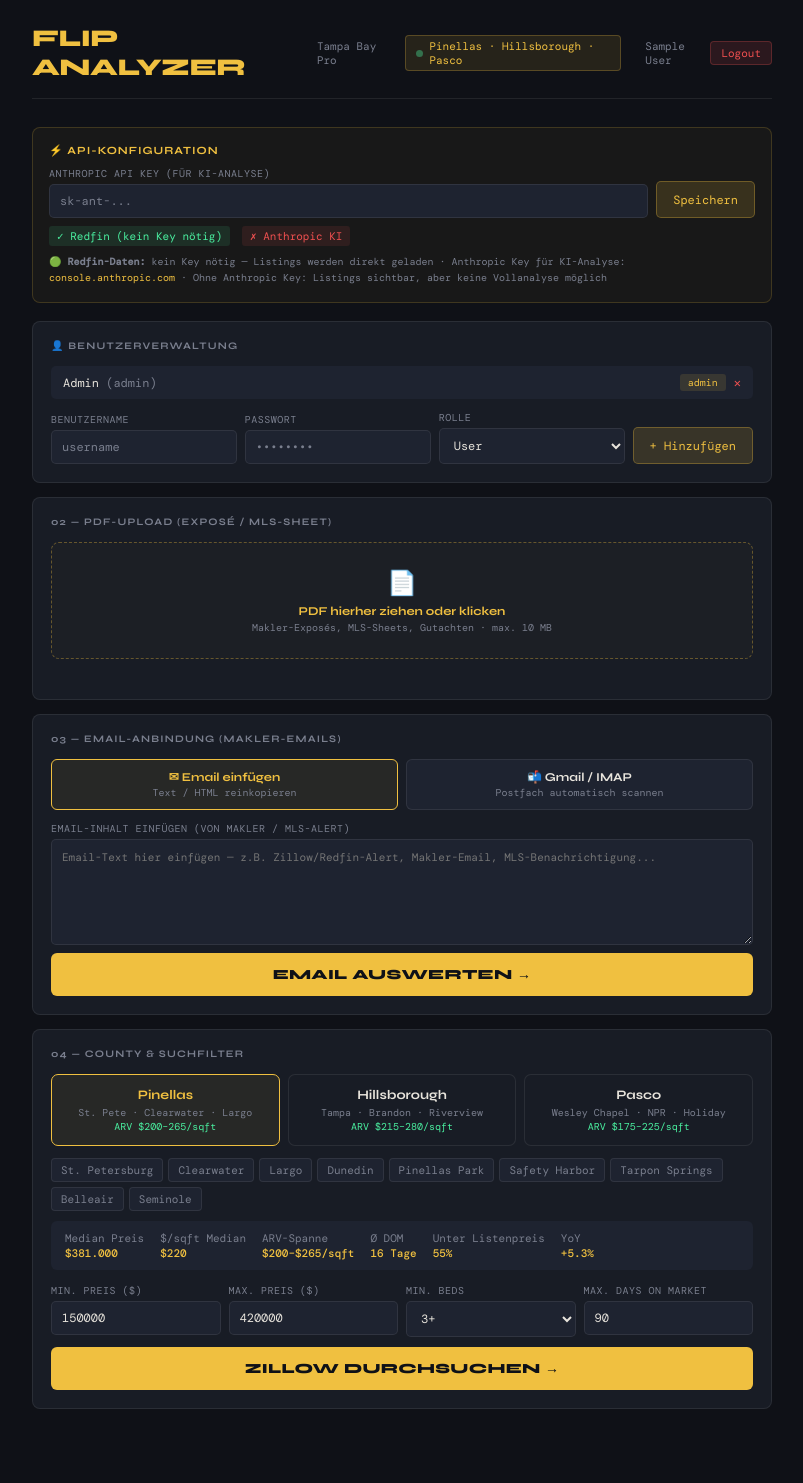
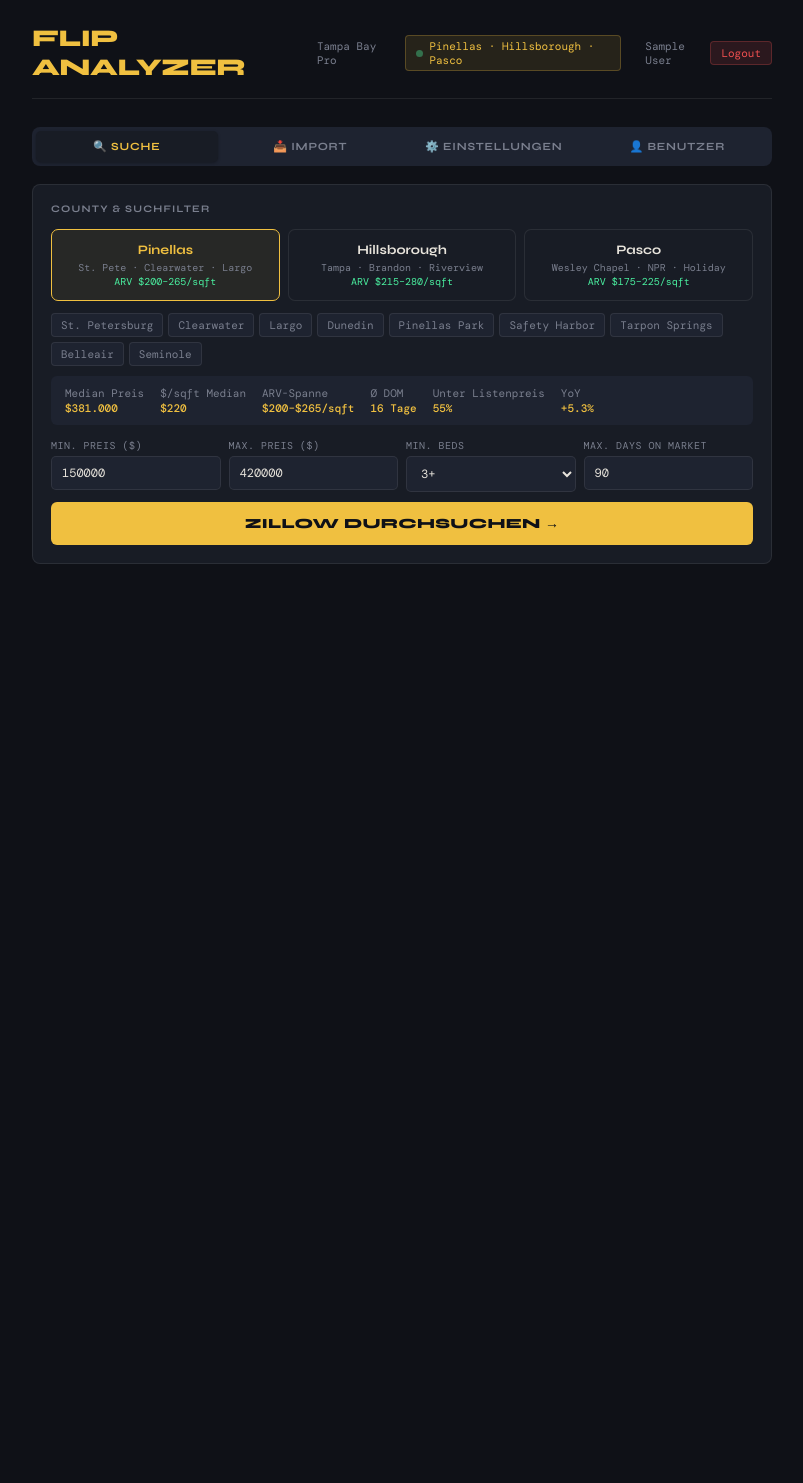
Before and after one commit to svenhallbauer-star/flip-analyzer, a Flask app: page / in a window 1280 px wide. Shown: the whole page, without its empty margins (238-1041 px from the left). After the commit the page ends 564 px from the top, so only its background shows below. Run offline with Flask 3, Linux system fonts and the light colour scheme; the visitor is signed in with stand-in values (Sample User, id 1).

Commit message:
Add files via upload

```diff
--- a/templates/index.html
+++ b/templates/index.html
@@ -172,6 +172,21 @@
 .email-listing-item{background:var(--surface);border:1px solid var(--border);border-radius:5px;padding:10px;margin-bottom:6px;cursor:pointer;transition:all .2s}
 .email-listing-item:hover{border-color:rgba(240,192,64,.4)}
 .email-listing-item .lc-addr{font-size:12px}
+/* Navigation Tabs */
+.nav-tabs{display:flex;gap:2px;background:var(--surface2);border-radius:8px;padding:4px;margin-bottom:18px}
+.nav-tab{flex:1;display:flex;align-items:center;justify-content:center;gap:6px;padding:9px 12px;border-radius:5px;cursor:pointer;font-family:var(--font-head);font-size:11px;font-weight:700;color:var(--muted);text-transform:uppercase;letter-spacing:.8px;transition:all .2s;border:none;background:transparent}
+.nav-tab:hover{color:var(--text)}
+.nav-tab.active{background:var(--surface);color:var(--accent);box-shadow:0 1px 3px rgba(0,0,0,.3)}
+.nav-tab-icon{font-size:14px}
+.tab-panel{display:none}
+.tab-panel.active{display:block}
+/* Navigation Tabs */
+.nav-tabs{display:flex;gap:2px;background:var(--surface2);border-radius:8px;padding:4px;margin-bottom:18px}
+.nav-tab{flex:1;display:flex;align-items:center;justify-content:center;gap:6px;padding:9px 12px;border-radius:5px;cursor:pointer;font-family:var(--font-head);font-size:11px;font-weight:700;color:var(--muted);text-transform:uppercase;letter-spacing:.8px;transition:all .2s;border:none;background:transparent}
+.nav-tab:hover{color:var(--text)}
+.nav-tab.active{background:var(--surface);color:var(--accent);box-shadow:0 1px 3px rgba(0,0,0,.3)}
+.tab-panel{display:none}
+.tab-panel.active{display:block}
 /* Submarket pills */
 .sm-row{display:flex;flex-wrap:wrap;gap:5px;margin-bottom:10px}
 .sm-pill{background:var(--surface2);border:1px solid var(--border);border-radius:4px;padding:4px 9px;font-size:11px;color:var(--muted);cursor:pointer;transition:all .15s}
@@ -193,127 +208,19 @@
     </div>
   </div>
 
-  <!-- API CONFIG -->
-  <div class="config-panel">
-    <div class="config-title">⚡ API-Konfiguration</div>
-    <div class="config-grid" style="grid-template-columns:1fr auto">
-      <div class="config-field">
-        <label>Anthropic API Key (für KI-Analyse)</label>
-        <input type="password" id="anthropic-key" placeholder="sk-ant-..." autocomplete="off">
-      </div>
-      <button class="btn-save" onclick="saveConfig()">Speichern</button>
-    </div>
-    <div class="config-status" id="config-status"></div>
-    <div class="config-hint">
-      🟢 <strong>Redfin-Daten:</strong> kein Key nötig — Listings werden direkt geladen ·
-      Anthropic Key für KI-Analyse: <a href="https://console.anthropic.com" target="_blank">console.anthropic.com</a> ·
-      Ohne Anthropic Key: Listings sichtbar, aber keine Vollanalyse möglich
-    </div>
+  <!-- NAVIGATION -->
+  <div class="nav-tabs">
+    <button class="nav-tab active" onclick="switchTab('search')" id="tab-search">🔍 Suche</button>
+    <button class="nav-tab" onclick="switchTab('import')" id="tab-import">📥 Import</button>
+    <button class="nav-tab" onclick="switchTab('settings')" id="tab-settings">⚙️ Einstellungen</button>
+    <button class="nav-tab" onclick="switchTab('admin')" id="tab-admin" style="display:none">👤 Benutzer</button>
   </div>
 
-  <!-- USER MANAGEMENT (nur Admin) -->
-  <div class="section" id="user-mgmt-section" style="display:none">
-    <div class="slabel">👤 Benutzerverwaltung</div>
-    <div id="user-list" style="margin-bottom:12px"></div>
-    <div style="display:grid;grid-template-columns:1fr 1fr 1fr auto;gap:8px;align-items:end">
-      <div class="field"><label>Benutzername</label><input type="text" id="new-username" placeholder="username"></div>
-      <div class="field"><label>Passwort</label><input type="password" id="new-password" placeholder="••••••••"></div>
-      <div class="field"><label>Rolle</label>
-        <select id="new-role" style="background:var(--surface2);border:1px solid var(--border);border-radius:5px;color:var(--text);font-family:var(--font-mono);font-size:12px;padding:8px 10px">
-          <option value="user">User</option>
-          <option value="admin">Admin</option>
-        </select>
-      </div>
-      <button class="btn-save" onclick="addUser()">+ Hinzufügen</button>
-    </div>
-  </div>
+  <!-- ═══ TAB: SUCHE ═══ -->
+  <div class="tab-panel active" id="panel-search">
 
-  <!-- PDF UPLOAD SECTION -->
     <div class="section">
-    <div class="slabel">02 — PDF-Upload (Exposé / MLS-Sheet)</div>
-    <div class="upload-zone" id="upload-zone" onclick="document.getElementById('pdf-input').click()" ondragover="event.preventDefault();this.classList.add('drag')" ondragleave="this.classList.remove('drag')" ondrop="handleDrop(event)">
-      <div class="upload-icon">📄</div>
-      <div class="upload-label">PDF hierher ziehen oder klicken</div>
-      <div class="upload-sub">Makler-Exposés, MLS-Sheets, Gutachten · max. 10 MB</div>
-    </div>
-    <input type="file" id="pdf-input" accept=".pdf" multiple style="display:none" onchange="handleFiles(this.files)">
-    <div class="upload-file-list" id="upload-file-list"></div>
-    <div class="err-box" id="pdf-err"></div>
-    <button class="btn-primary" id="pdf-analyze-btn" onclick="analyzePDFs()" style="display:none">PDF ANALYSIEREN →</button>
-  </div>
-
-  <!-- EMAIL SECTION -->
-  <div class="section">
-    <div class="slabel">03 — Email-Anbindung (Makler-Emails)</div>
-    <div class="email-tabs">
-      <div class="email-tab active" id="etab-paste" onclick="selectEmailTab('paste')">
-        <div class="email-tab-label">✉ Email einfügen</div>
-        <div class="email-tab-sub">Text / HTML reinkopieren</div>
-      </div>
-      <div class="email-tab" id="etab-imap" onclick="selectEmailTab('imap')">
-        <div class="email-tab-label">📬 Gmail / IMAP</div>
-        <div class="email-tab-sub">Postfach automatisch scannen</div>
-      </div>
-    </div>
-
-    <!-- Paste form -->
-    <div class="paste-form show" id="paste-form">
-      <div class="field">
-        <label>Email-Inhalt einfügen (von Makler / MLS-Alert)</label>
-        <textarea id="email-paste" rows="6" style="background:var(--surface2);border:1px solid var(--border);border-radius:5px;color:var(--text);font-family:var(--font-mono);font-size:11px;padding:10px;resize:vertical" placeholder="Email-Text hier einfügen — z.B. Zillow/Redfin-Alert, Makler-Email, MLS-Benachrichtigung..."></textarea>
-      </div>
-      <button class="btn-primary" onclick="analyzeEmailPaste()">EMAIL AUSWERTEN →</button>
-    </div>
-
-    <!-- IMAP form -->
-    <div class="imap-form" id="imap-form">
-      <div style="display:grid;grid-template-columns:1fr 1fr;gap:8px">
-        <div class="field">
-          <label>IMAP-Server</label>
-          <input type="text" id="imap-host" placeholder="imap.gmail.com" value="imap.gmail.com">
-        </div>
-        <div class="field">
-          <label>Port</label>
-          <input type="number" id="imap-port" placeholder="993" value="993">
-        </div>
-      </div>
-      <div style="display:grid;grid-template-columns:1fr 1fr;gap:8px">
-        <div class="field">
-          <label>Email-Adresse</label>
-          <input type="email" id="imap-user" placeholder="deine@gmail.com">
-        </div>
-        <div class="field">
-          <label>App-Passwort</label>
-          <input type="password" id="imap-pass" placeholder="xxxx xxxx xxxx xxxx">
-        </div>
-      </div>
-      <div class="field">
-        <label>Suchbegriff (Absender oder Betreff)</label>
-        <input type="text" id="imap-query" placeholder="z.B. zillow.com oder redfin.com oder Makler-Name" value="zillow.com OR redfin.com OR new listing">
-      </div>
-      <div style="font-size:10px;color:var(--muted);line-height:1.6;padding:8px;background:rgba(255,255,255,.02);border-radius:4px">
-        💡 Gmail: Unter <strong style="color:var(--text)">Einstellungen → Sicherheit → App-Passwörter</strong> ein App-Passwort erstellen.<br>
-        Nur Betreff + Absender werden gescannt — keine Emails werden gespeichert.
-      </div>
-      <button class="btn-primary" onclick="scanIMAP()">POSTFACH SCANNEN →</button>
-    </div>
-
-    <!-- Email loading -->
-    <div class="loading" id="email-loading">
-      <div class="spinner"></div>
-      <div class="load-sub" id="email-load-text">Emails werden analysiert...</div>
-    </div>
-
-    <!-- Email results -->
-    <div class="email-result" id="email-result">
-      <div class="email-result-title">Gefundene Objekte aus Emails</div>
-      <div id="email-listings-list"></div>
-    </div>
-  </div>
-
-  <!-- SEARCH SECTION (was 01, now 04) -->
-  <div class="section">
-    <div class="slabel">04 — County & Suchfilter</div>
+      <div class="slabel">County & Suchfilter</div>
       <div class="county-tabs">
         <div class="county-tab active" id="ctab-pinellas" onclick="selectCounty('pinellas')">
           <div class="ct-name">Pinellas</div>
@@ -331,48 +238,26 @@
           <div class="ct-arv">ARV $175–225/sqft</div>
         </div>
       </div>
-
-    <!-- Submarket Pills -->
       <div class="sm-row" id="sm-row"></div>
-
-    <!-- Market Info -->
       <div class="mib" id="mib"></div>
-
-    <!-- Filters -->
       <div class="filter-row">
-      <div class="field">
-        <label>Min. Preis ($)</label>
-        <input type="number" id="f-min" value="150000" placeholder="150000">
+        <div class="field"><label>Min. Preis ($)</label><input type="number" id="f-min" value="150000" placeholder="150000"></div>
+        <div class="field"><label>Max. Preis ($)</label><input type="number" id="f-max" value="420000" placeholder="420000"></div>
+        <div class="field"><label>Min. Beds</label>
+          <select id="f-beds"><option value="2">2+</option><option value="3" selected>3+</option><option value="4">4+</option></select>
         </div>
-      <div class="field">
-        <label>Max. Preis ($)</label>
-        <input type="number" id="f-max" value="420000" placeholder="420000">
-      </div>
-      <div class="field">
-        <label>Min. Beds</label>
-        <select id="f-beds">
-          <option value="2">2+</option>
-          <option value="3" selected>3+</option>
-          <option value="4">4+</option>
-        </select>
-      </div>
-      <div class="field">
-        <label>Max. Days on Market</label>
-        <input type="number" id="f-dom" value="90" placeholder="90">
-      </div>
+        <div class="field"><label>Max. Days on Market</label><input type="number" id="f-dom" value="90" placeholder="90"></div>
       </div>
       <div class="err-box" id="search-err"></div>
       <button class="btn-primary" id="search-btn" onclick="doSearch()">ZILLOW DURCHSUCHEN →</button>
     </div>
 
-  <!-- LOADING SEARCH -->
     <div class="loading" id="search-loading">
       <div class="spinner"></div>
       <div class="load-sub">Zillow wird durchsucht...</div>
       <div class="load-step" id="search-step"></div>
     </div>
 
-  <!-- LISTINGS -->
     <div id="listings-wrap" style="display:none">
       <div class="results-bar">
         <div class="results-count">Gefunden: <span id="listing-count">0</span> Objekte</div>
@@ -381,21 +266,128 @@
       <div id="listings-list"></div>
     </div>
 
-  <!-- LOADING ANALYSIS -->
     <div class="loading" id="analysis-loading">
       <div class="spinner"></div>
-    <div class="load-sub">KI analysiert Deal...</div>
+      <div class="load-sub">KI-Analyse läuft...</div>
       <div class="load-step" id="analysis-step"></div>
     </div>
 
-  <!-- ANALYSIS RESULT -->
     <div class="analysis-panel" id="analysis-panel">
-    <button class="back-btn" onclick="backToListings()">← Zurück zur Übersicht</button>
+      <button class="back-btn" onclick="backToListings()">← Zurück zu Listings</button>
       <div id="analysis-content"></div>
     </div>
 
   </div>
 
+  <!-- ═══ TAB: IMPORT ═══ -->
+  <div class="tab-panel" id="panel-import">
+
+    <div class="section">
+      <div class="slabel">📄 PDF-Upload (Exposé / MLS-Sheet)</div>
+      <div class="upload-zone" id="upload-zone" onclick="document.getElementById('pdf-input').click()" ondragover="event.preventDefault();this.classList.add('drag')" ondragleave="this.classList.remove('drag')" ondrop="handleDrop(event)">
+        <div class="upload-icon">📄</div>
+        <div class="upload-label">PDF hierher ziehen oder klicken</div>
+        <div class="upload-sub">Makler-Exposés, MLS-Sheets, Gutachten · max. 10 MB</div>
+      </div>
+      <input type="file" id="pdf-input" accept=".pdf" multiple style="display:none" onchange="handleFiles(this.files)">
+      <div class="upload-file-list" id="upload-file-list"></div>
+      <div class="err-box" id="pdf-err"></div>
+      <button class="btn-primary" id="pdf-analyze-btn" onclick="analyzePDFs()" style="display:none">PDF ANALYSIEREN →</button>
+    </div>
+
+    <div class="section">
+      <div class="slabel">✉ Email-Anbindung (Makler-Emails)</div>
+      <div class="email-tabs">
+        <div class="email-tab active" id="etab-paste" onclick="selectEmailTab('paste')">
+          <div class="email-tab-label">✉ Email einfügen</div>
+          <div class="email-tab-sub">Text / HTML reinkopieren</div>
+        </div>
+        <div class="email-tab" id="etab-imap" onclick="selectEmailTab('imap')">
+          <div class="email-tab-label">📬 Gmail / IMAP</div>
+          <div class="email-tab-sub">Postfach automatisch scannen</div>
+        </div>
+      </div>
+      <div class="paste-form show" id="paste-form">
+        <div class="field">
+          <label>Email-Inhalt einfügen (von Makler / MLS-Alert)</label>
+          <textarea id="email-paste" rows="6" style="background:var(--surface2);border:1px solid var(--border);border-radius:5px;color:var(--text);font-family:var(--font-mono);font-size:11px;padding:10px;resize:vertical" placeholder="Email-Text hier einfügen — z.B. Zillow/Redfin-Alert, Makler-Email, MLS-Benachrichtigung..."></textarea>
+        </div>
+        <button class="btn-primary" onclick="analyzeEmailPaste()">EMAIL AUSWERTEN →</button>
+      </div>
+      <div class="imap-form" id="imap-form">
+        <div style="display:grid;grid-template-columns:1fr 1fr;gap:8px">
+          <div class="field"><label>IMAP-Server</label><input type="text" id="imap-host" placeholder="imap.gmail.com" value="imap.gmail.com"></div>
+          <div class="field"><label>Port</label><input type="number" id="imap-port" placeholder="993" value="993"></div>
+        </div>
+        <div style="display:grid;grid-template-columns:1fr 1fr;gap:8px">
+          <div class="field"><label>Email-Adresse</label><input type="email" id="imap-user" placeholder="deine@gmail.com"></div>
+          <div class="field"><label>App-Passwort</label><input type="password" id="imap-pass" placeholder="xxxx xxxx xxxx xxxx"></div>
+        </div>
+        <div class="field">
+          <label>Suchbegriff</label>
+          <input type="text" id="imap-query" value="zillow.com OR redfin.com OR new listing">
+        </div>
+        <div style="font-size:10px;color:var(--muted);line-height:1.6;padding:8px;background:rgba(255,255,255,.02);border-radius:4px">
+          💡 Gmail: Einstellungen → Sicherheit → App-Passwörter
+        </div>
+        <button class="btn-primary" onclick="scanIMAP()">POSTFACH SCANNEN →</button>
+      </div>
+      <div class="loading" id="email-loading">
+        <div class="spinner"></div>
+        <div class="load-sub" id="email-load-text">Emails werden analysiert...</div>
+      </div>
+      <div class="email-result" id="email-result">
+        <div class="email-result-title">Gefundene Objekte aus Emails</div>
+        <div id="email-listings-list"></div>
+      </div>
+    </div>
+
+  </div>
+
+  <!-- ═══ TAB: EINSTELLUNGEN ═══ -->
+  <div class="tab-panel" id="panel-settings">
+
+    <div class="config-panel">
+      <div class="config-title">⚡ API-Konfiguration</div>
+      <div class="config-grid" style="grid-template-columns:1fr auto">
+        <div class="config-field">
+          <label>Anthropic API Key (für KI-Analyse)</label>
+          <input type="password" id="anthropic-key" placeholder="sk-ant-..." autocomplete="off">
+        </div>
+        <button class="btn-save" onclick="saveConfig()">Speichern</button>
+      </div>
+      <div class="config-status" id="config-status"></div>
+      <div class="config-hint">
+        🟢 <strong>Redfin-Daten:</strong> kein Key nötig —
+        Anthropic Key für KI-Analyse: <a href="https://console.anthropic.com" target="_blank">console.anthropic.com</a>
+      </div>
+    </div>
+
+  </div>
+
+  <!-- ═══ TAB: BENUTZER (nur Admin) ═══ -->
+  <div class="tab-panel" id="panel-admin">
+
+    <div class="section">
+      <div class="slabel">👤 Benutzerverwaltung</div>
+      <div id="user-list" style="margin-bottom:12px"></div>
+      <div style="display:grid;grid-template-columns:1fr 1fr 1fr auto;gap:8px;align-items:end">
+        <div class="field"><label>Benutzername</label><input type="text" id="new-username" placeholder="username"></div>
+        <div class="field"><label>Passwort</label><input type="password" id="new-password" placeholder="••••••••"></div>
+        <div class="field"><label>Rolle</label>
+          <select id="new-role" style="background:var(--surface2);border:1px solid var(--border);border-radius:5px;color:var(--text);font-family:var(--font-mono);font-size:12px;padding:8px 10px">
+            <option value="user">User</option>
+            <option value="admin">Admin</option>
+          </select>
+        </div>
+        <button class="btn-save" onclick="addUser()">+ Hinzufügen</button>
+      </div>
+    </div>
+
+  </div>
+
+
+</div>
 <script>
 const COUNTIES = {
   pinellas:     {name:'Pinellas County',medianPrice:381000,medianSqft:220,arvLow:200,arvHigh:265,avgDOM:16,belowAsk:55,yoy:'+5.3%',submarkets:['St. Petersburg','Clearwater','Largo','Dunedin','Pinellas Park','Safety Harbor','Tarpon Springs','Belleair','Seminole']},
@@ -714,7 +706,16 @@
 
 function fmt(n){return'$'+Math.round(n).toLocaleString('de-DE')}
 
-// ── User Management ──────────────────────────────────────────────────────────
+// ── Tab Navigation ───────────────────────────────────────────────────────────
+function switchTab(tab) {
+  ['search','import','settings','admin'].forEach(t => {
+    document.getElementById('panel-'+t).classList.toggle('active', t===tab);
+    const btn = document.getElementById('tab-'+t);
+    if(btn) btn.classList.toggle('active', t===tab);
+  });
+}
+
+// ── User Management ───────────────────────────────────────────────────────────
 async function loadUserInfo() {
   try {
     const r = await fetch('/api/me');
@@ -722,7 +723,7 @@
     const d = await r.json();
     document.getElementById('user-name').textContent = d.name || d.username;
     if(d.role === 'admin') {
-      document.getElementById('user-mgmt-section').style.display = 'block';
+      document.getElementById('tab-admin').style.display = 'flex';
       loadUsers();
     }
   } catch(e) {}
```
Lines whose indentation alone changed are shown as unchanged.
